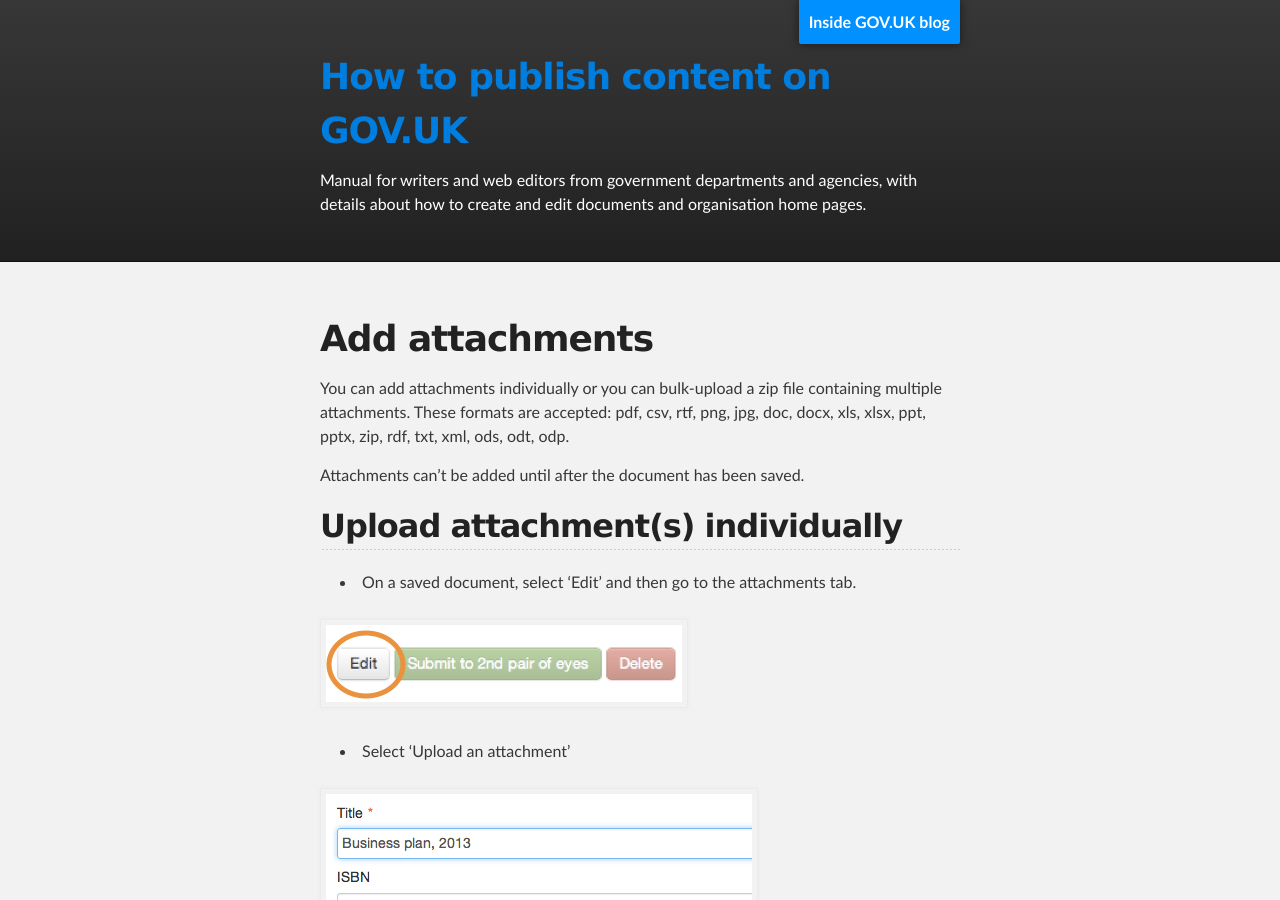
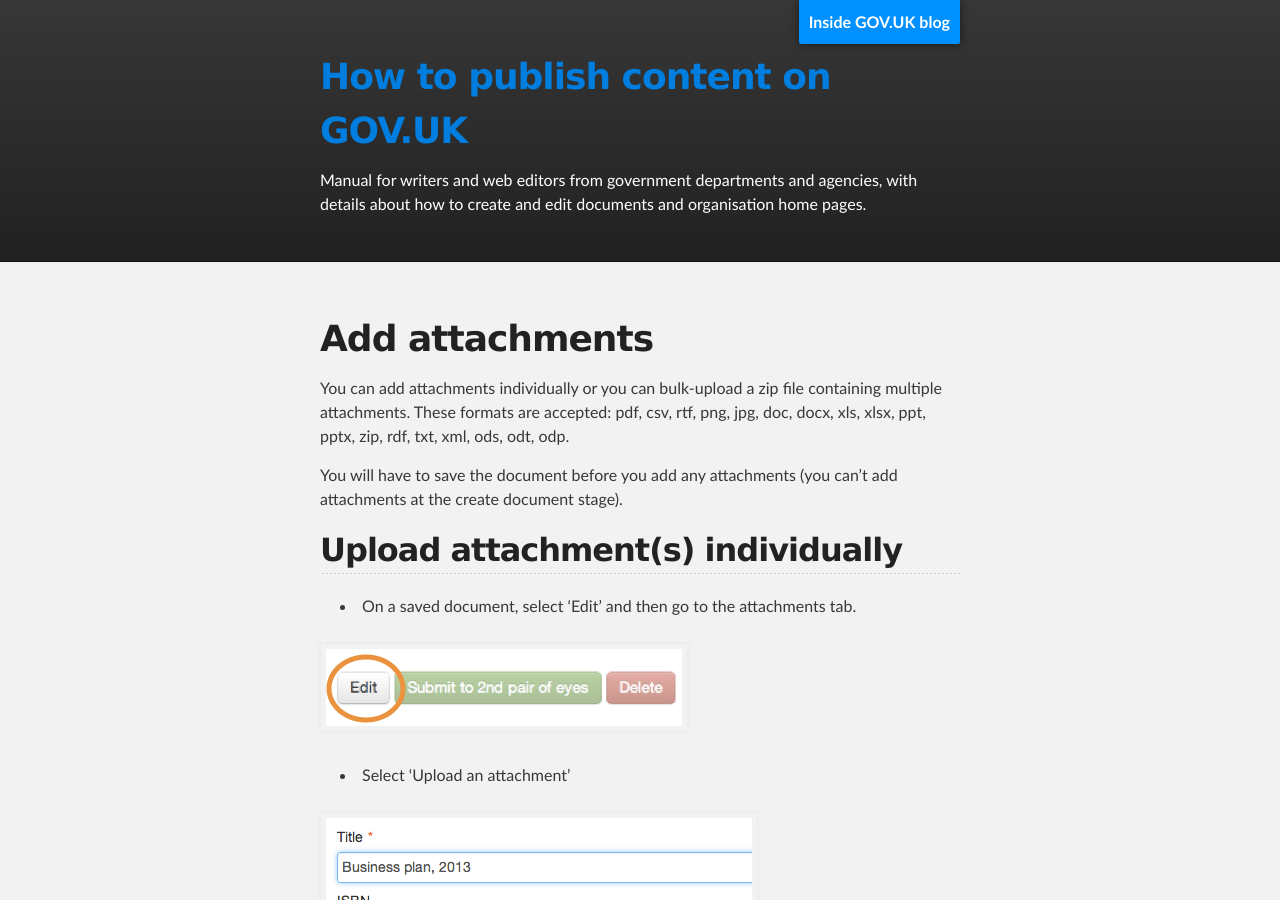
Before and after one commit to alphagov/inside-government-admin-guide, a Jekyll site: the page built from creating-documents/add-attachments.md, in a window 1280 px wide and 900 px high. Built offline with Jekyll 4.4.1, drawn with Linux system fonts in a browser that asks for light colours.

Commit message:
Update add-attachments.md

```diff
--- a/creating-documents/add-attachments.md
+++ b/creating-documents/add-attachments.md
@@ -7,7 +7,7 @@
 
 You can add attachments individually or you can bulk-upload a zip file containing multiple attachments. These formats are accepted: pdf, csv, rtf, png, jpg, doc, docx, xls, xlsx, ppt, pptx, zip, rdf, txt, xml, ods, odt, odp.
 
-Attachments can't be added until after the document has been saved.
+You will have to save the document before you add any attachments (you can't add attachments at the create document stage).
 
 ## Upload attachment(s) individually
 
```
